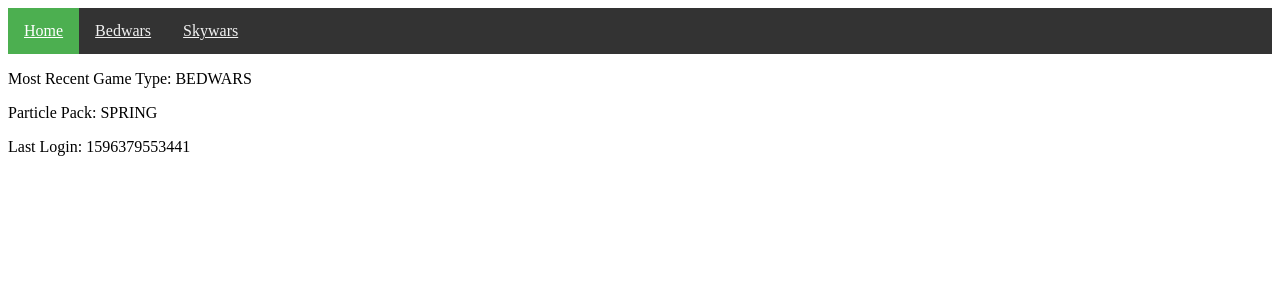
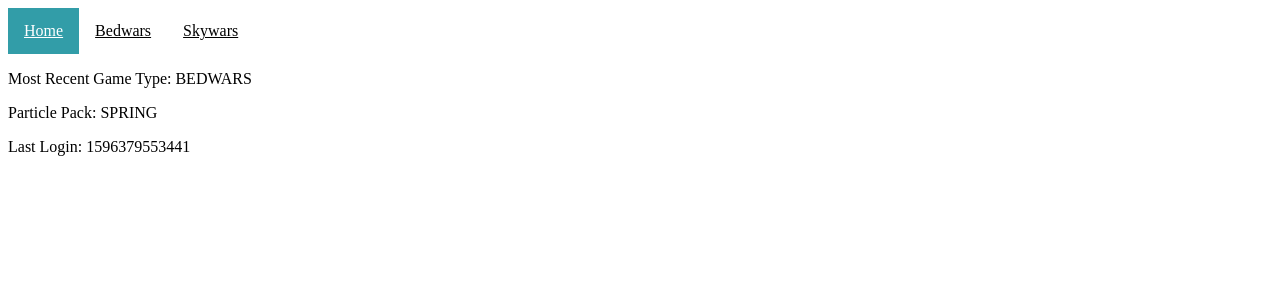
Before and after one commit to TechieHelper/hypixeleaderboard, a Flask app: page / in a window 1280 px wide. Shown: the top 300 px of the page. Run offline with Flask 2, Linux system fonts and the light colour scheme; data that the repository does not hold is empty.

Commit message:
requirements

```diff
--- a/main.py
+++ b/main.py
@@ -70,4 +70,4 @@ def getUUIDFromName():
 
 
 if __name__ == "__main__":
-    app.run(debug=True)
+    app.run(debug=True, host="0.0.0.0")
--- a/static/stylesheet.css
+++ b/static/stylesheet.css
@@ -20,13 +20,14 @@ td {
 }
 
 .topnav {
-  background-color: #333;
+  background-color: #ffffff;
   overflow: hidden;
+  color: black;
 }
 
 .topnav a {
   float: left;
-  color: #f2f2f2;
+  color: black;
   text-align: center;
   padding: 14px 16px;
   text-decoration: none
@@ -34,11 +35,11 @@ td {
 }
 
 .topnav a:hover {
-  background-color: #ddd;
+  background-color: #329da8;
   color: black;
 }
 
 .topnav a.active {
-  background-color: #4caf50;
+  background-color: #329da8;
   color: white;
 }
```
Also changed, not shown: requirements.txt (added, +12 -0 lines).
